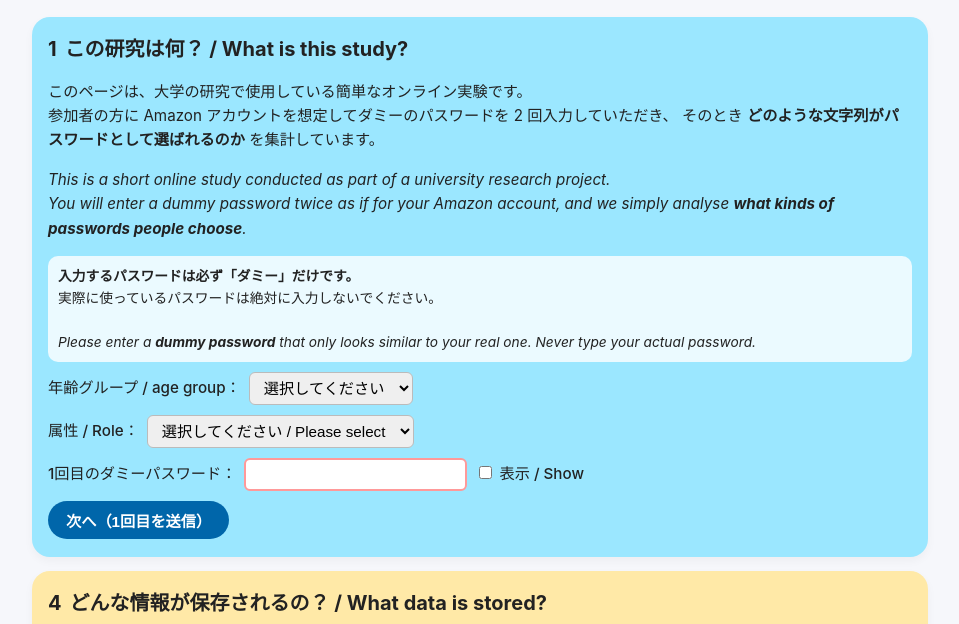
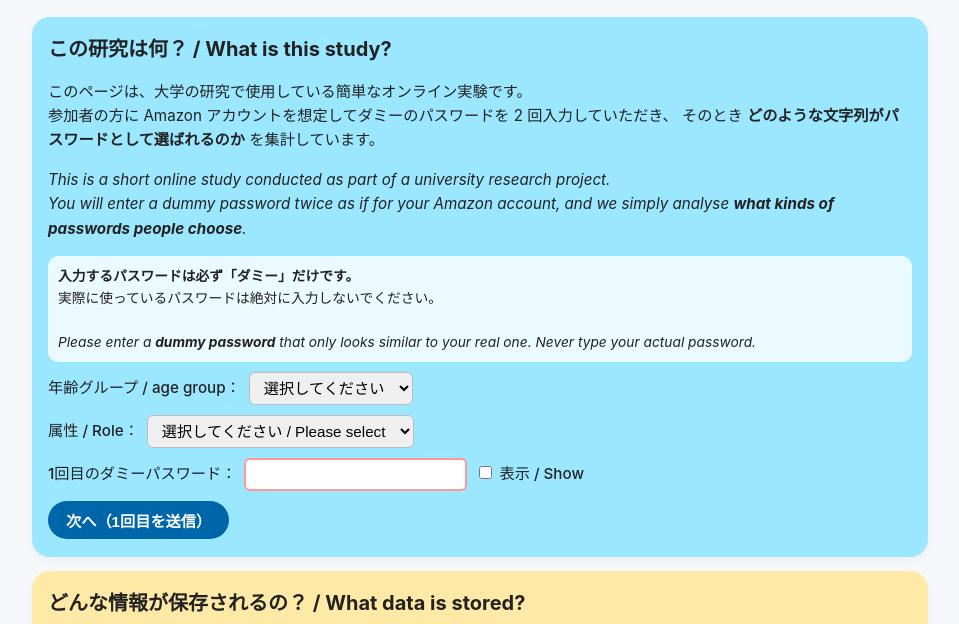
Before and after one commit to 0319-2004/pw-amazon-experiment, a plain HTML site: page index.html in a window 1280 px wide. Shown: the part 151-775 px from the top of the page, without its empty margins (160-1119 px from the left). Drawn offline with Linux system fonts and the light colour scheme.

Commit message:
Update index.html

```diff
--- a/index.html
+++ b/index.html
@@ -253,7 +253,6 @@
     <!-- 1. この研究は何？ -->
     <section id="step1" class="section-card section1">
       <div class="section-heading">
-        <span class="badge-num">1</span>
         <span>この研究は何？ / What is this study?</span>
       </div>
       <div class="section-body">
@@ -317,7 +316,6 @@
     <!-- 2. メッセージ表示 ＋ 2回目入力 -->
     <section id="step2" class="section-card section2" style="display:none;">
       <div class="section-heading">
-        <span class="badge-num">2</span>
         <span>メッセージを読んで、もう一度入力</span>
       </div>
       <div class="section-body">
@@ -384,7 +382,6 @@
     <!-- 4. どんな情報が保存される？ -->
     <section class="section-card section3">
       <div class="section-heading">
-        <span class="badge-num">4</span>
         <span>どんな情報が保存されるの？ / What data is stored?</span>
       </div>
       <div class="section-body">
```
